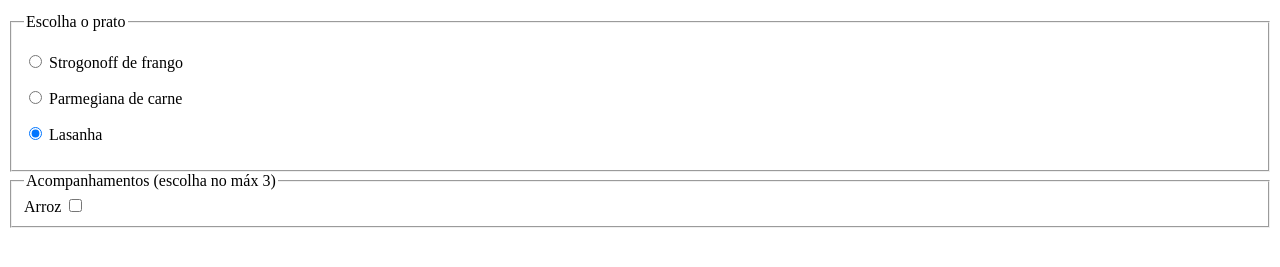
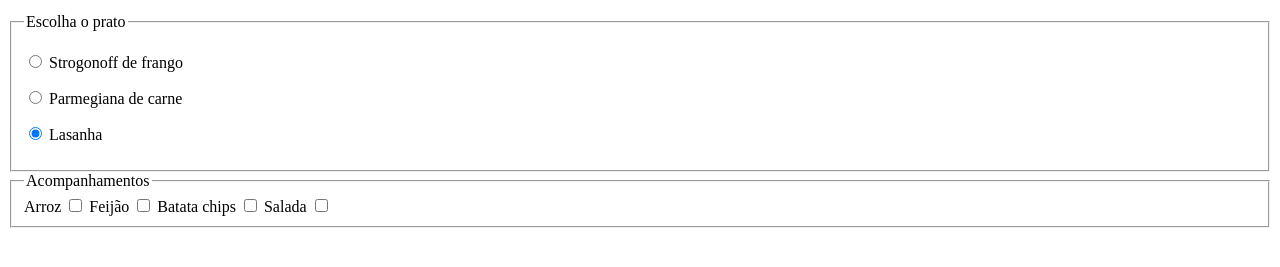
Before and after one commit to BerdayesVanessa/Exercicio-aula-7-html, a plain HTML site: page index.html in a window 1280 px wide. Shown: the part 205-472 px from the top of the page. Drawn offline with Linux system fonts and the light colour scheme.

Commit message:
Acompanhamentos

```diff
--- a/index.html
+++ b/index.html
@@ -39,12 +39,24 @@
         </fieldset>
 
         <fieldset>
-            <legend>Acompanhamentos (escolha no máx 3)</legend>
+            <legend>Acompanhamentos</legend>
             <label>Arroz
                 <input type="checkbox" name="side" value="Arroz"
             </label>
 
+            <label>Feijão
+                <input type="checkbox" name="side" value="Feijão"
+            </label>
+
+            <label>Batata chips
+                <input type="checkbox" name="side" value="Batata chips"
+            </label>
+
+            <label>Salada
+                <input type="checkbox" name="side" value="Salada"
+            </label>
         </fieldset>
+
 
 
 </body>
```
